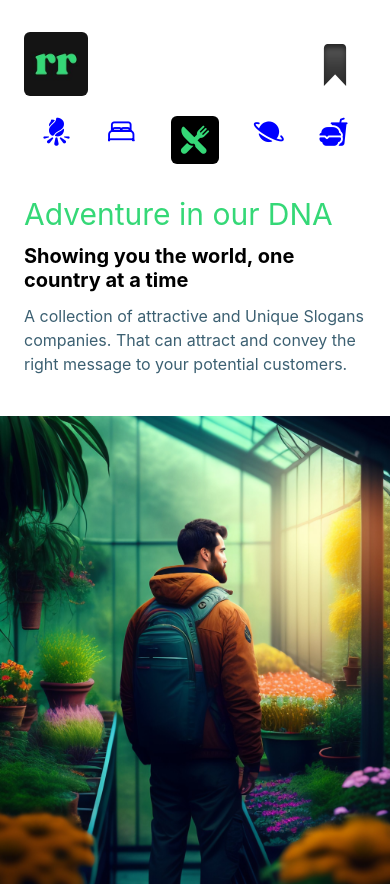
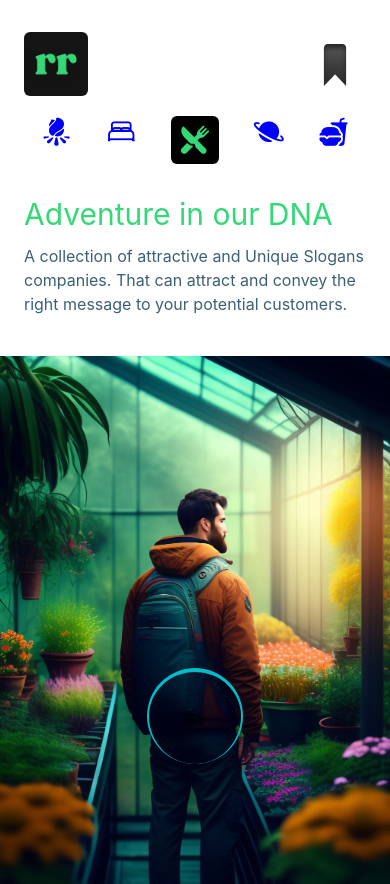
Before and after one commit to JoelAngels/recreation-app, a React Native app: screen /Home in a window 390 px wide. Built offline with nearby package versions, Linux system fonts and the light colour scheme.

Commit message:
circle layout

```diff
--- a/screens/HomeScreen.js
+++ b/screens/HomeScreen.js
@@ -52,9 +52,6 @@ const HomeScreen = () => {
       {/* Third Section */}
       <View className="px-6 mt-8 space-y-3">
         <Text className="text-[#35D877] text-[30px]">Adventure in our DNA</Text>
-        <Text className="text-[#000] text-[20px] font-bold">
-          Showing you the world, one country at a time
-        </Text>
 
         <Text className="text-[#3C6072] text-base">
           A collection of attractive and Unique Slogans companies. That can
@@ -62,8 +59,15 @@ const HomeScreen = () => {
         </Text>
       </View>
 
+      {/* Image Container */}
+
       <View className="flex-1 relative items-center justify-center">
         <Image source={green} className="w-full h-full object-cover mt-20" />
+        <View className="absolute bottom-20 w-24 h-24 border-l-2 border-r-2 border-t-4 border-[#00BCC9] rounded-full items-center justify-center">
+          <View>
+            <Text>Go</Text>
+          </View>
+        </View>
       </View>
     </SafeAreaView>
   );
```
